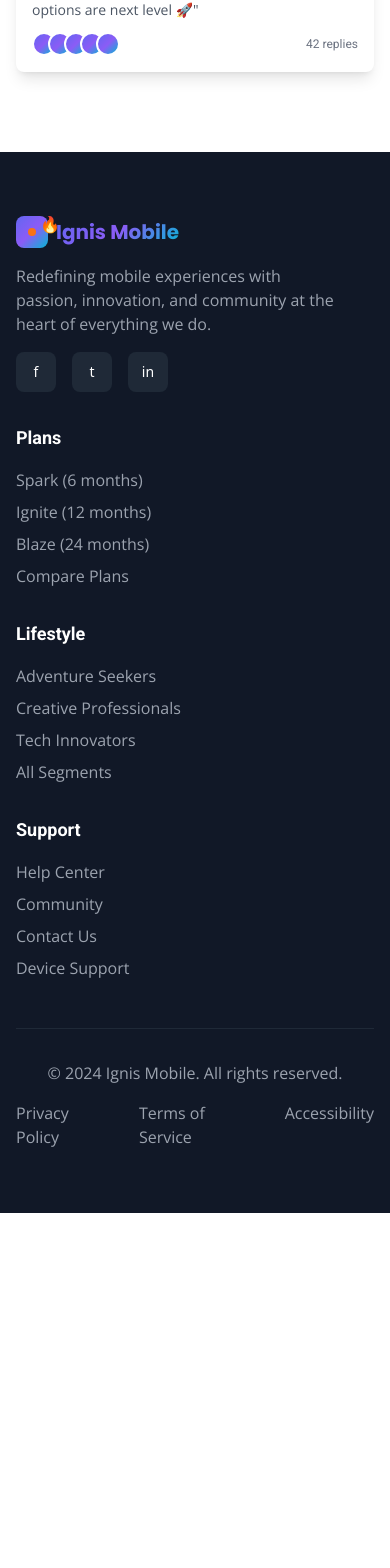
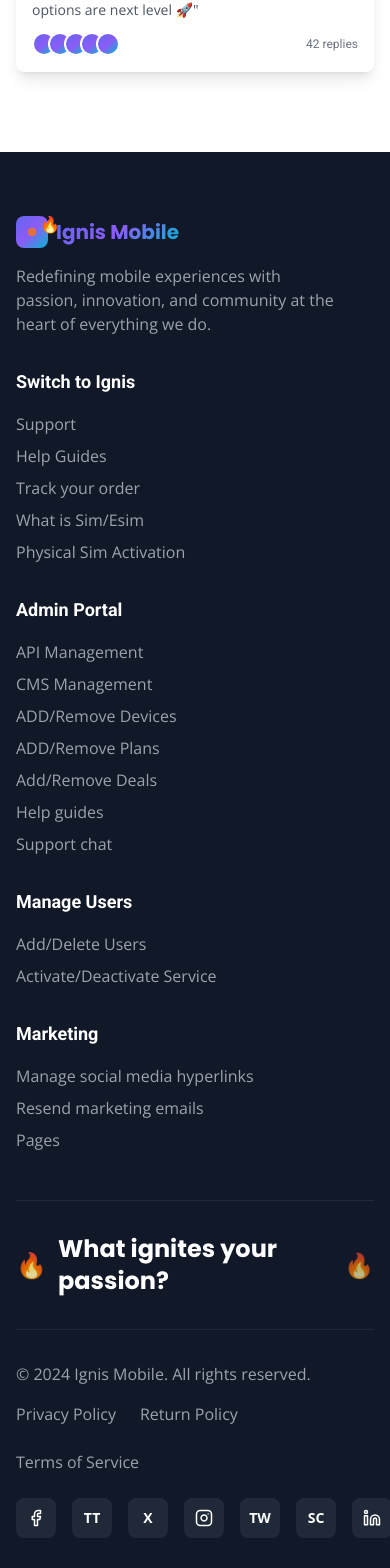
Before and after one commit to ignistelco/ignite-your-mobile, a React (Vite) app: page / in a window 390 px wide. Shown: the part 7737-9305 px from the top of the page. Before the commit the page ends 8950 px from the top, so only its background shows below. Built offline with nearby package versions, Linux system fonts and the light colour scheme.

Commit message:
Fix: Update footer content and style
- Added "What ignites your passion?" with animated flame.
- Implemented deep charcoal gray background.
- Added copyright, policy links, social media icons, and other links.

```diff
--- a/src/components/Footer.tsx
+++ b/src/components/Footer.tsx
@@ -1,18 +1,19 @@
 
-import { DevicePhoneMobileIcon, FireIcon } from "@heroicons/react/24/outline";
+import { Facebook, Instagram, Linkedin } from "lucide-react";
 
 const Footer = () => {
   return (
     <footer className="bg-gray-900 text-white">
       <div className="container mx-auto px-4 lg:px-8 py-16">
-        <div className="grid md:grid-cols-2 lg:grid-cols-4 gap-8">
+        {/* Main Footer Content */}
+        <div className="grid md:grid-cols-2 lg:grid-cols-5 gap-8 mb-12">
 
           {/* Brand */}
           <div className="space-y-4">
             <div className="flex items-center space-x-2">
               <div className="relative">
                 <div className="w-8 h-8 bg-ignis-gradient rounded-lg flex items-center justify-center">
-                  <div className="w-2 h-2 bg-ignis-orange rounded-full"></div>
+                  <div className="w-2 h-2 bg-ignis-orange rounded-full animate-flame-pulse"></div>
                 </div>
                 <div className="absolute -top-1 -right-1 w-3 h-3 text-ignis-orange">
                   🔥
@@ -25,62 +26,102 @@ const Footer = () => {
             <p className="font-opensans text-gray-400 max-w-xs">
               Redefining mobile experiences with passion, innovation, and community at the heart of everything we do.
             </p>
-            <div className="flex space-x-4">
-              <div className="w-10 h-10 bg-gray-800 rounded-lg flex items-center justify-center hover:bg-ignis-gradient transition-colors cursor-pointer">
-                <span className="text-sm">f</span>
-              </div>
-              <div className="w-10 h-10 bg-gray-800 rounded-lg flex items-center justify-center hover:bg-ignis-gradient transition-colors cursor-pointer">
-                <span className="text-sm">t</span>
-              </div>
-              <div className="w-10 h-10 bg-gray-800 rounded-lg flex items-center justify-center hover:bg-ignis-gradient transition-colors cursor-pointer">
-                <span className="text-sm">in</span>
-              </div>
-            </div>
           </div>
 
-          {/* Plans */}
+          {/* Switch to Ignis */}
           <div className="space-y-4">
-            <h3 className="font-roboto font-bold text-lg">Plans</h3>
+            <h3 className="font-roboto font-bold text-lg">Switch to Ignis</h3>
             <ul className="space-y-2 font-opensans text-gray-400">
-              <li><a href="#" className="hover:text-white transition-colors">Spark (6 months)</a></li>
-              <li><a href="#" className="hover:text-white transition-colors">Ignite (12 months)</a></li>
-              <li><a href="#" className="hover:text-white transition-colors">Blaze (24 months)</a></li>
-              <li><a href="#" className="hover:text-white transition-colors">Compare Plans</a></li>
+              <li><a href="#" className="hover:text-white transition-colors">Support</a></li>
+              <li><a href="#" className="hover:text-white transition-colors">Help Guides</a></li>
+              <li><a href="#" className="hover:text-white transition-colors">Track your order</a></li>
+              <li><a href="#" className="hover:text-white transition-colors">What is Sim/Esim</a></li>
+              <li><a href="#" className="hover:text-white transition-colors">Physical Sim Activation</a></li>
             </ul>
           </div>
 
-          {/* Lifestyle */}
+          {/* Admin Portal */}
           <div className="space-y-4">
-            <h3 className="font-roboto font-bold text-lg">Lifestyle</h3>
+            <h3 className="font-roboto font-bold text-lg">Admin Portal</h3>
             <ul className="space-y-2 font-opensans text-gray-400">
-              <li><a href="#" className="hover:text-white transition-colors">Adventure Seekers</a></li>
-              <li><a href="#" className="hover:text-white transition-colors">Creative Professionals</a></li>
-              <li><a href="#" className="hover:text-white transition-colors">Tech Innovators</a></li>
-              <li><a href="#" className="hover:text-white transition-colors">All Segments</a></li>
+              <li><a href="#" className="hover:text-white transition-colors">API Management</a></li>
+              <li><a href="#" className="hover:text-white transition-colors">CMS Management</a></li>
+              <li><a href="#" className="hover:text-white transition-colors">ADD/Remove Devices</a></li>
+              <li><a href="#" className="hover:text-white transition-colors">ADD/Remove Plans</a></li>
+              <li><a href="#" className="hover:text-white transition-colors">Add/Remove Deals</a></li>
+              <li><a href="#" className="hover:text-white transition-colors">Help guides</a></li>
+              <li><a href="#" className="hover:text-white transition-colors">Support chat</a></li>
             </ul>
           </div>
 
-          {/* Support */}
+          {/* User Management */}
           <div className="space-y-4">
-            <h3 className="font-roboto font-bold text-lg">Support</h3>
+            <h3 className="font-roboto font-bold text-lg">Manage Users</h3>
             <ul className="space-y-2 font-opensans text-gray-400">
-              <li><a href="#" className="hover:text-white transition-colors">Help Center</a></li>
-              <li><a href="#" className="hover:text-white transition-colors">Community</a></li>
-              <li><a href="#" className="hover:text-white transition-colors">Contact Us</a></li>
-              <li><a href="#" className="hover:text-white transition-colors">Device Support</a></li>
+              <li><a href="#" className="hover:text-white transition-colors">Add/Delete Users</a></li>
+              <li><a href="#" className="hover:text-white transition-colors">Activate/Deactivate Service</a></li>
+            </ul>
+          </div>
+
+          {/* Marketing */}
+          <div className="space-y-4">
+            <h3 className="font-roboto font-bold text-lg">Marketing</h3>
+            <ul className="space-y-2 font-opensans text-gray-400">
+              <li><a href="#" className="hover:text-white transition-colors">Manage social media hyperlinks</a></li>
+              <li><a href="#" className="hover:text-white transition-colors">Resend marketing emails</a></li>
+              <li><a href="#" className="hover:text-white transition-colors">Pages</a></li>
             </ul>
           </div>
         </div>
 
-        <div className="border-t border-gray-800 mt-12 pt-8">
-          <div className="flex flex-col md:flex-row justify-between items-center space-y-4 md:space-y-0">
-            <p className="font-opensans text-gray-400">
-              © 2024 Ignis Mobile. All rights reserved.
-            </p>
-            <div className="flex space-x-6 font-opensans text-gray-400">
-              <a href="#" className="hover:text-white transition-colors">Privacy Policy</a>
-              <a href="#" className="hover:text-white transition-colors">Terms of Service</a>
-              <a href="#" className="hover:text-white transition-colors">Accessibility</a>
+        {/* Center Section with Animated Flame */}
+        <div className="flex justify-center items-center py-8 border-t border-b border-gray-800">
+          <div className="flex items-center space-x-3">
+            <div className="text-2xl animate-flame-pulse">🔥</div>
+            <h2 className="text-2xl font-poppins font-bold text-white">What ignites your passion?</h2>
+            <div className="text-2xl animate-flame-pulse" style={{ animationDelay: '0.5s' }}>🔥</div>
+          </div>
+        </div>
+
+        {/* Bottom Section */}
+        <div className="pt-8">
+          <div className="flex flex-col lg:flex-row justify-between items-start lg:items-center space-y-6 lg:space-y-0">
+
+            {/* Copyright and Legal Links */}
+            <div className="flex flex-col space-y-4">
+              <p className="font-opensans text-gray-400">
+                © 2024 Ignis Mobile. All rights reserved.
+              </p>
+              <div className="flex flex-wrap gap-6 font-opensans text-gray-400">
+                <a href="#" className="hover:text-white transition-colors">Privacy Policy</a>
+                <a href="#" className="hover:text-white transition-colors">Return Policy</a>
+                <a href="#" className="hover:text-white transition-colors">Terms of Service</a>
+              </div>
+            </div>
+
+            {/* Social Media Icons */}
+            <div className="flex space-x-4">
+              <div className="w-10 h-10 bg-gray-800 rounded-lg flex items-center justify-center hover:bg-ignis-gradient transition-colors cursor-pointer">
+                <Facebook size={18} />
+              </div>
+              <div className="w-10 h-10 bg-gray-800 rounded-lg flex items-center justify-center hover:bg-ignis-gradient transition-colors cursor-pointer">
+                <span className="text-sm font-bold">TT</span>
+              </div>
+              <div className="w-10 h-10 bg-gray-800 rounded-lg flex items-center justify-center hover:bg-ignis-gradient transition-colors cursor-pointer">
+                <span className="text-sm font-bold">X</span>
+              </div>
+              <div className="w-10 h-10 bg-gray-800 rounded-lg flex items-center justify-center hover:bg-ignis-gradient transition-colors cursor-pointer">
+                <Instagram size={18} />
+              </div>
+              <div className="w-10 h-10 bg-gray-800 rounded-lg flex items-center justify-center hover:bg-ignis-gradient transition-colors cursor-pointer">
+                <span className="text-sm font-bold">TW</span>
+              </div>
+              <div className="w-10 h-10 bg-gray-800 rounded-lg flex items-center justify-center hover:bg-ignis-gradient transition-colors cursor-pointer">
+                <span className="text-sm font-bold">SC</span>
+              </div>
+              <div className="w-10 h-10 bg-gray-800 rounded-lg flex items-center justify-center hover:bg-ignis-gradient transition-colors cursor-pointer">
+                <Linkedin size={18} />
+              </div>
             </div>
           </div>
         </div>
```
